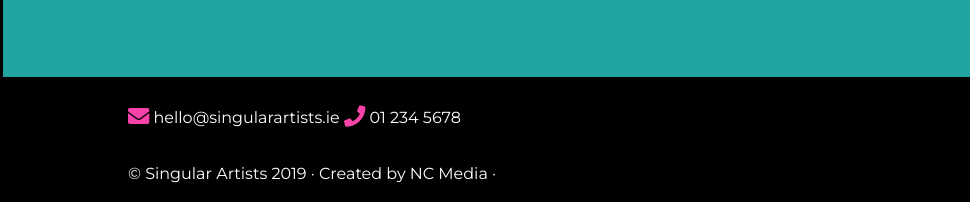
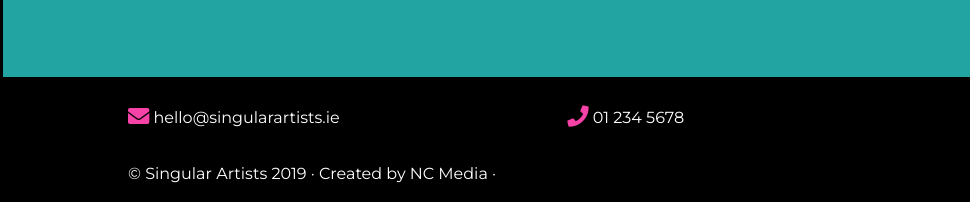
Before and after one commit to natashaclerkin/singularartistsMS1, a plain HTML site: page index.html in a window 1280 px wide. Shown: the part 4707-4909 px from the top of the page, 0-970 px from the left. Drawn offline with nearby package versions, Linux system fonts and the light colour scheme.

Commit message:
Fix footer styling

```diff
--- a/index.html
+++ b/index.html
@@ -832,10 +832,13 @@
       <footer class="footer">
          <div class="container-fluid">
             <div class="row text-center">
-               <div class="col-md-8 text-sm-center text-md-left text-lg-left">
+               <div class="col-md-5 text-sm-center text-md-left text-lg-left">
                   <p class="mt-2"><i class="fas fa-envelope fa-lg" aria-hidden="true"></i>
                      hello@singularartists.ie
-                     <i class="fas fa-phone fa-lg" aria-hidden="true"></i> 01 234 5678
+                  </p>
+                </div>
+                <div class="col-md-3 text-sm-center text-md-left text-lg-left">
+                  <p class="mt-2"><i class="fas fa-phone fa-lg" aria-hidden="true"></i> 01 234 5678
                   </p>
                </div>
                <div class="col-md-4 text-sm-center text-md-right text-lg-right mt-3">
```
